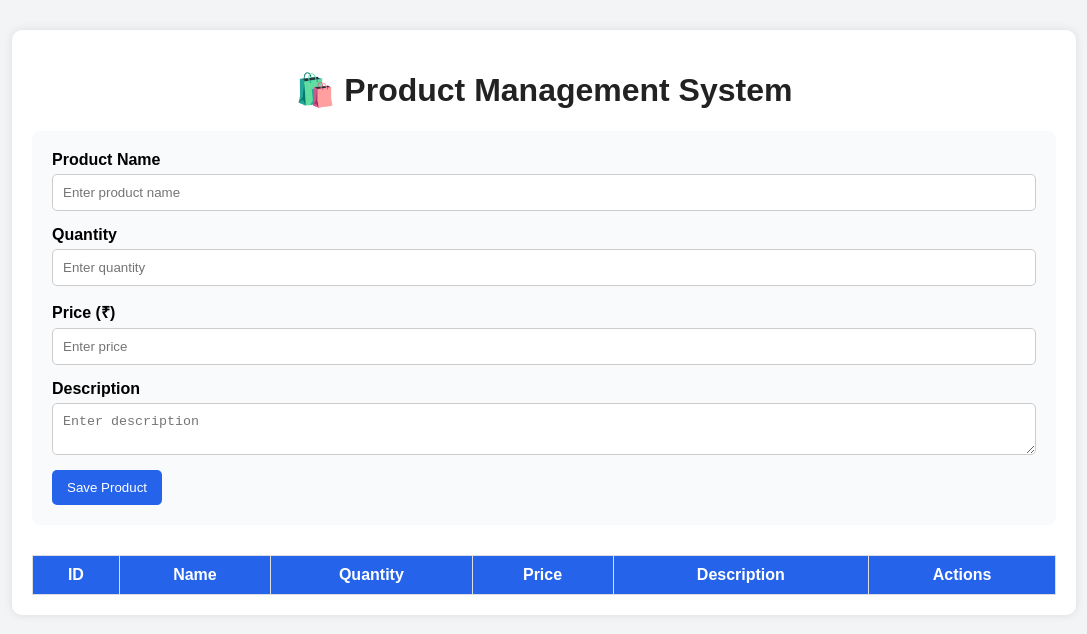
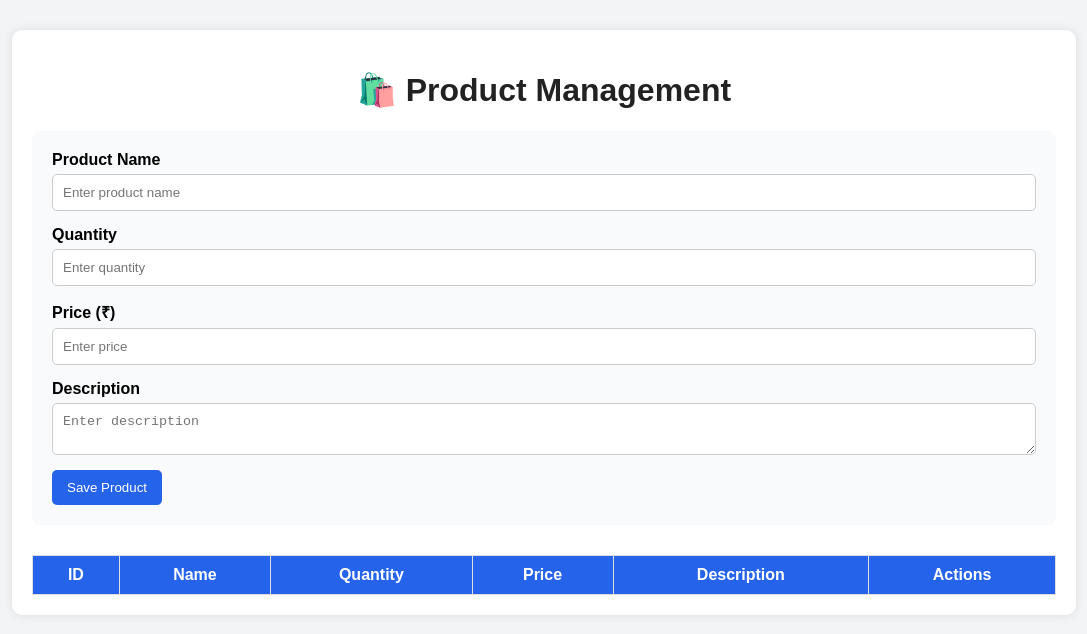
Before and after one commit to Tbhanu19/product_app, a plain HTML site: page frontend/index.html in a window 1280 px wide. Shown: the whole page, without its empty margins (96-1183 px from the left). Drawn offline with Linux system fonts and the light colour scheme; no server answers.

Commit message:
index file

```diff
--- a/frontend/index.html
+++ b/frontend/index.html
@@ -8,7 +8,7 @@
 </head>
 <body>
   <div class="container">
-    <h1>🛍️ Product Management System</h1>
+    <h1>🛍️ Product Management </h1>
 
 
     <form id="productForm" class="product-form">
```
